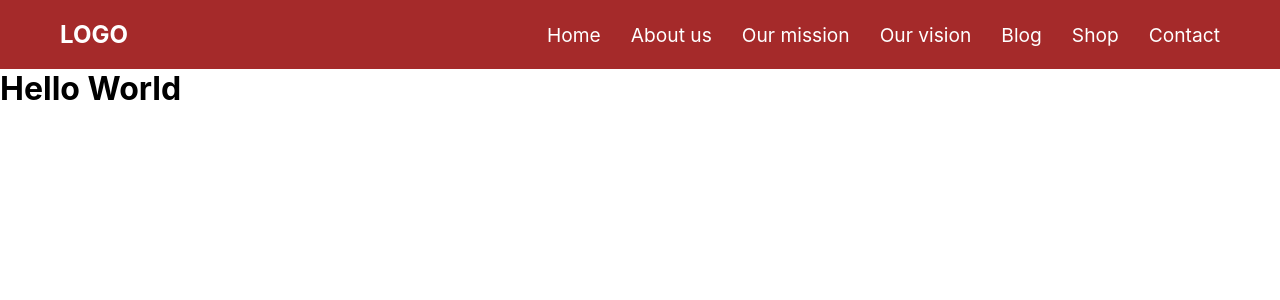
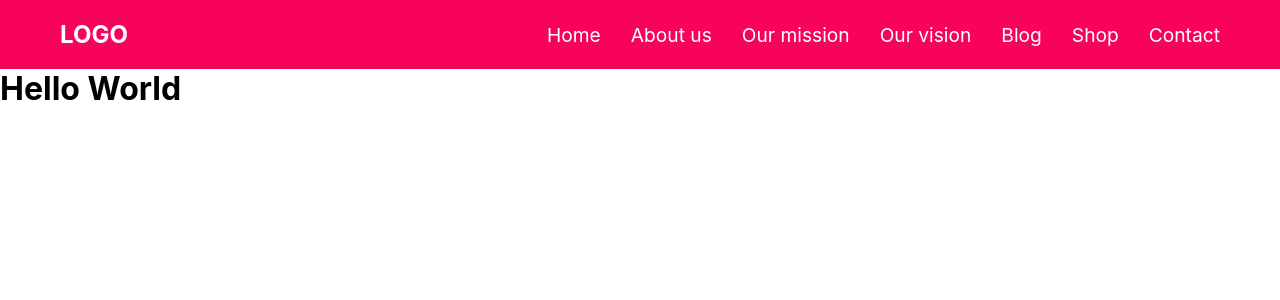
Before and after one commit to AnzorSv/first-react-app, a React (Create React App) app: page / in a window 1280 px wide. Shown: the top 300 px of the page. Built offline with nearby package versions, Linux system fonts and the light colour scheme.

Commit message:
addes Variable.css

```diff
--- a/src/Navbar.css
+++ b/src/Navbar.css
@@ -1,10 +1,12 @@
+
+
 * {
     margin: 0;
     padding: 0;
 }
 
 .top-navbar {
-    background-color: brown;
+    background-color: var(--primary-color);
     padding: 20px 60px ;
     display: flex;
     justify-content: space-between;
--- /dev/null
+++ b/src/Variables.css
@@ -0,0 +1,3 @@
+body {
+    --primary-color: #F7035A;
+  }
--- a/src/index.js
+++ b/src/index.js
@@ -3,6 +3,8 @@ import ReactDOM from 'react-dom/client';
 import './index.css';
 import App from './App';
 import Navbar from './Navbar';
+import './Variables.css'
+
 
 
 const root = ReactDOM.createRoot(document.getElementById('root'));
```
Also changed, not shown: src/index.css (line endings or trailing spaces).
